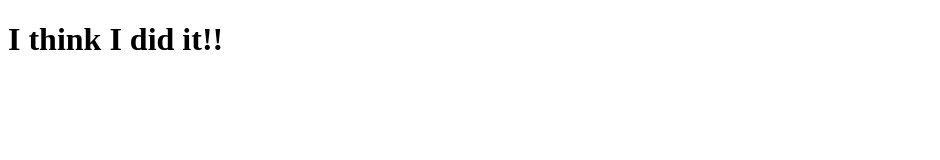
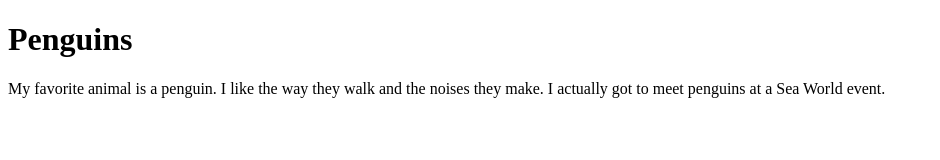
Before and after one commit to lahughesmusic/homework, a plain HTML site: page index.html in a window 1280 px wide. Shown: the whole page, without its empty margins (0-940 px from the left). Drawn offline with Linux system fonts and the light colour scheme.

Commit message:
add files

```diff
--- a/index.html
+++ b/index.html
@@ -6,7 +6,9 @@
         </title>
     </head>
     <body>
-        <h1> I think I did it!!</h1>
+        <h1>Penguins</h1>
+        <p>My favorite animal is a penguin. I like the way they walk and the noises they make. I actually got to meet penguins at a Sea World event.
+        </p>
     </body>
 
 </html>
```
